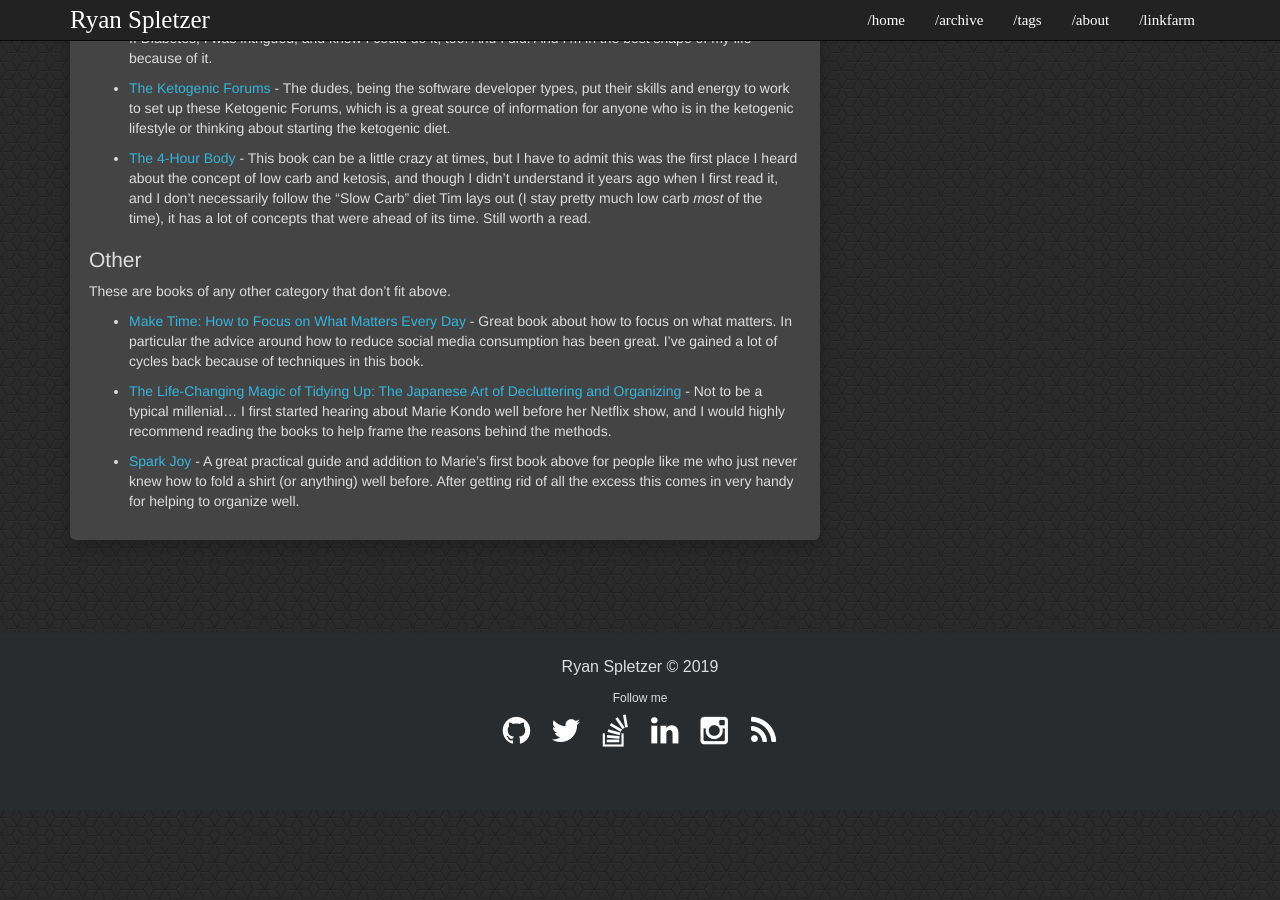
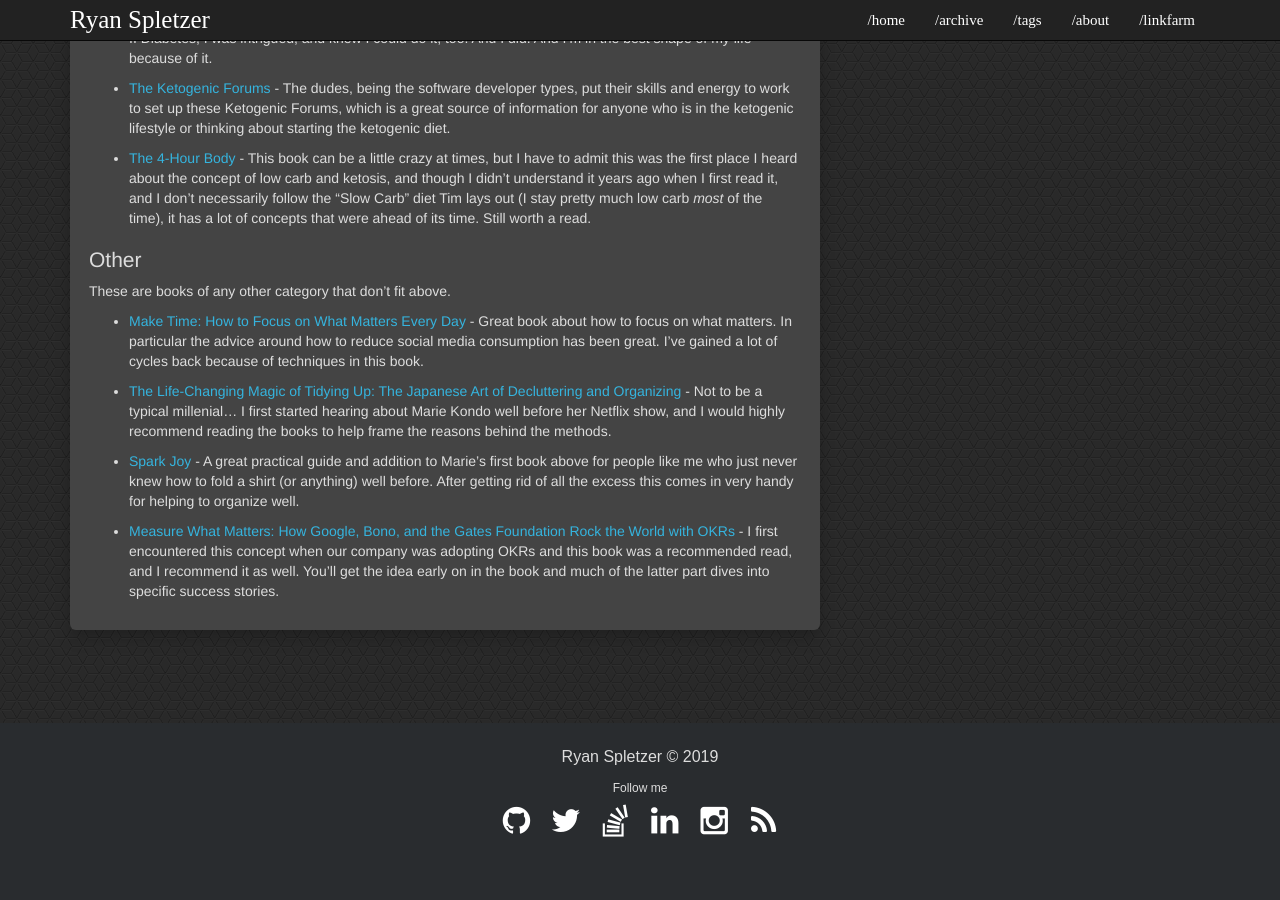
Before and after one commit to ryanspletzer/ryanspletzer.github.io, a Jekyll site: the page built from linkfarm.md, in a window 1280 px wide and 900 px high, scrolled down 2998 px. Built offline with Jekyll 4.4.1, drawn with Linux system fonts in a browser that asks for light colours.

Commit message:
Add books to linkfarm

```diff
--- a/linkfarm.md
+++ b/linkfarm.md
@@ -214,3 +214,8 @@ frame the reasons behind the methods.
 * [Spark Joy](https://konmari.com/products/spark-joy) - A great practical guide and addition to Marie's first book above
 for people like me who just never knew how to fold a shirt (or anything) well before. After getting rid of all the
 excess this comes in very handy for helping to organize well.
+
+* [Measure What Matters: How Google, Bono, and the Gates Foundation Rock the World with OKRs](
+    https://www.whatmatters.com/book) - I first encountered this concept when our company was adopting OKRs and this
+book was a recommended read, and I recommend it as well. You'll get the idea early on in the book and much of the latter
+part dives into specific success stories.
```
